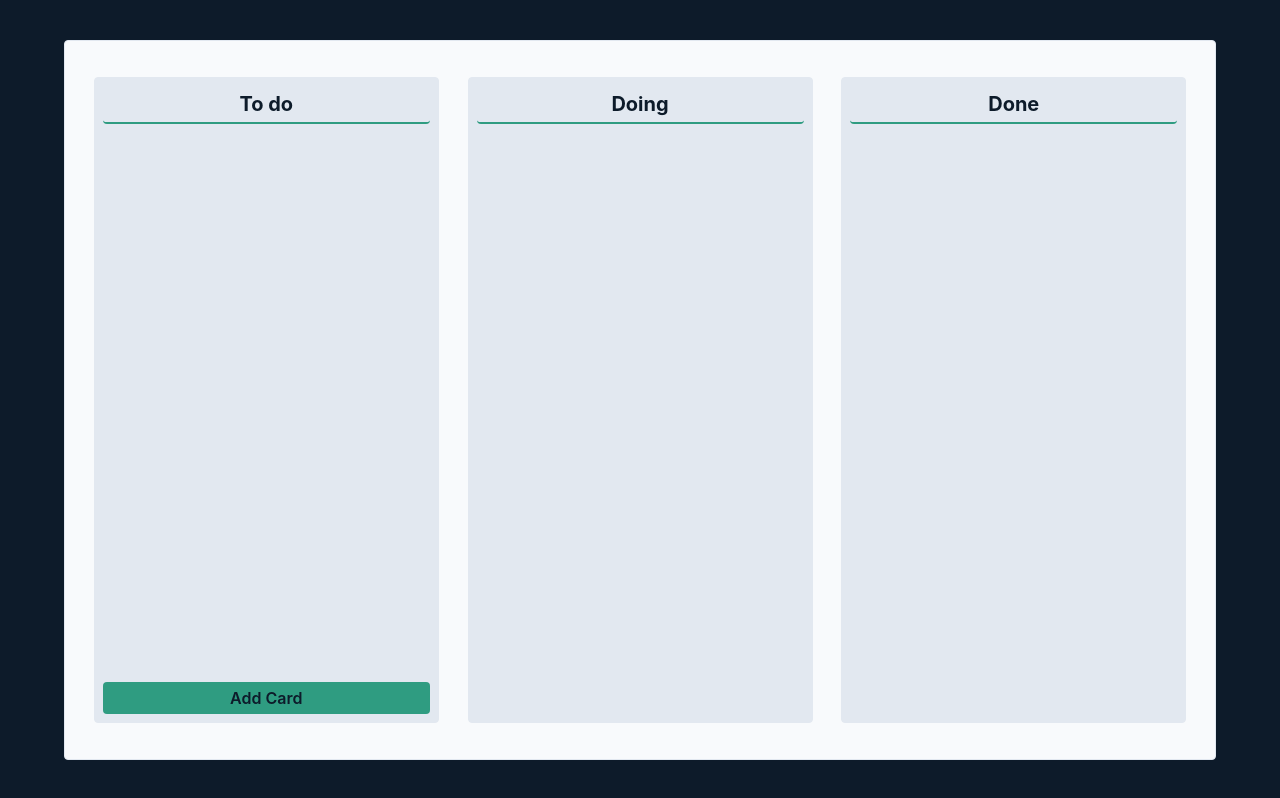
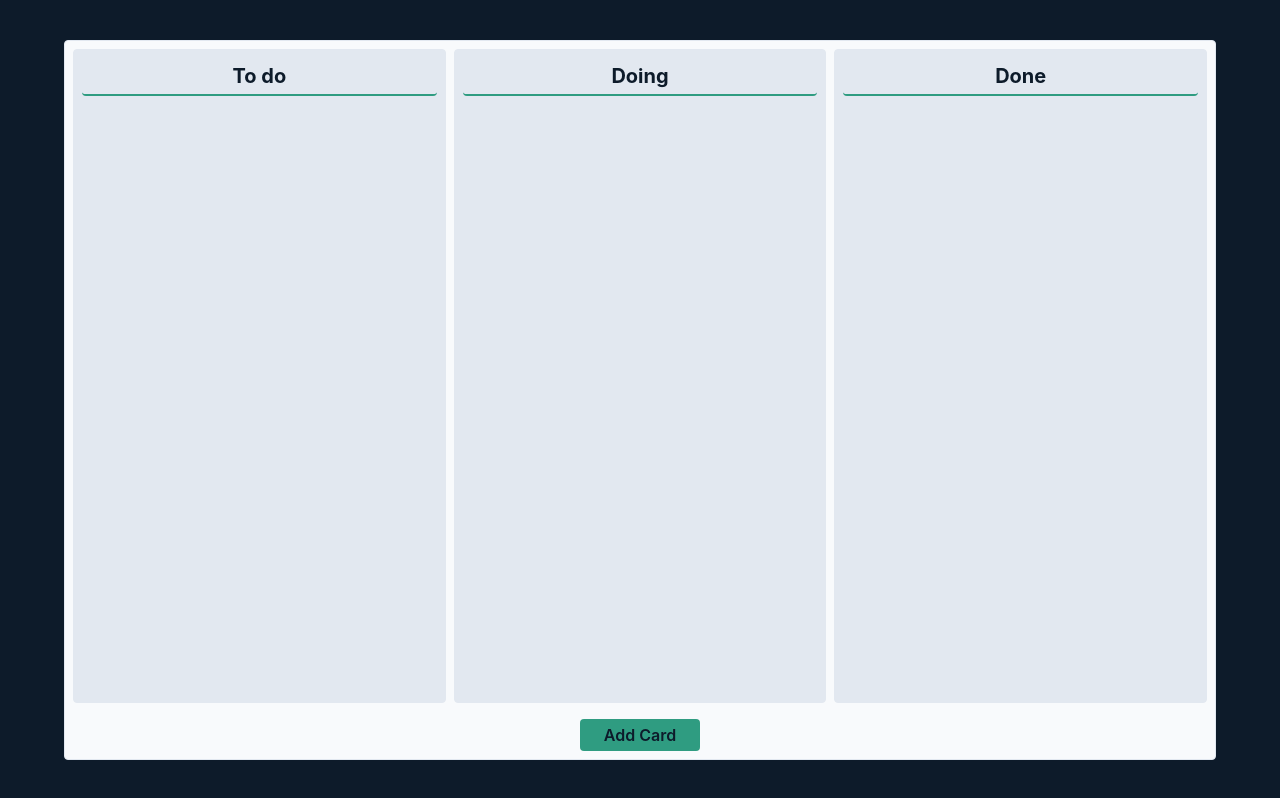
Before and after one commit to luismafra1/Kanban-with-drag-drop-project, a React (Vite) app: page / in a window 1280 px wide. Built offline with nearby package versions, Linux system fonts and the light colour scheme.

Commit message:
styling: Add Card button centralized and moved to the Board Component. Card resizing/overflow adjusted.

```diff
--- a/src/components/Board.tsx
+++ b/src/components/Board.tsx
@@ -1,15 +1,18 @@
 import type {
   Announcements,
+  CollisionDetection,
   DragEndEvent,
   DragStartEvent,
   UniqueIdentifier,
 } from "@dnd-kit/core";
 import {
-  closestCorners,
+  closestCenter,
   DndContext,
   DragOverlay,
   KeyboardSensor,
   PointerSensor,
+  pointerWithin,
+  rectIntersection,
   useSensor,
   useSensors,
 } from "@dnd-kit/core";
@@ -92,6 +95,25 @@ export function Board({
     }),
   );
 
+  const collisionDetection: CollisionDetection = (args) => {
+    const pointerHits = pointerWithin(args);
+    const hits = pointerHits.length > 0 ? pointerHits : rectIntersection(args);
+    const first = hits[0];
+    if (!first) return [];
+
+    const column = board.columns[String(first.id)];
+    if (column && column.cardIds.length > 0) {
+      const insideColumn = closestCenter({
+        ...args,
+        droppableContainers: args.droppableContainers.filter((container) =>
+          column.cardIds.includes(String(container.id)),
+        ),
+      });
+      if (insideColumn.length > 0) return insideColumn;
+    }
+    return hits;
+  };
+
   function handleDragEnd({ active, over }: DragEndEvent) {
     setActiveCardId(null);
     if (!over) return;
@@ -125,7 +147,7 @@ export function Board({
         : `Card ${nameOf(active.id)} was dropped and stayed in place`;
     },
     onDragCancel: ({ active }) =>
-      `Draggin cancelled. Card ${nameOf(active.id)} was not moved.`,
+      `Dragging cancelled. Card ${nameOf(active.id)} was not moved.`,
   };
 
   useEffect(() => {
@@ -136,17 +158,21 @@ export function Board({
     pendingFocusId.current = null;
   }, [board]);
 
+  const firstColumnId = board.columnOrder[0];
+  const firstColumn = firstColumnId ? board.columns[firstColumnId] : undefined;
+
   return (
-    <div className="size-9/10 mx-auto bg-surface flex flex-col sm:flex-row justify-evenly items-center border border-border rounded-sm">
+    <div className="size-9/10 mx-auto bg-surface flex flex-col border border-border rounded-sm">
+      <div className="flex-1 min-h-0 flex flex-col sm:flex-row gap-2 p-2">
         <DndContext
           accessibility={{ announcements }}
           sensors={sensors}
-        collisionDetection={closestCorners}
+          collisionDetection={collisionDetection}
           onDragStart={handleDragStart}
           onDragEnd={handleDragEnd}
           onDragCancel={() => setActiveCardId(null)}
         >
-        {board.columnOrder.map((columnId, index) => {
+          {board.columnOrder.map((columnId) => {
             const column = board.columns[columnId];
             if (!column) return null;
             const cards = column.cardIds
@@ -157,12 +183,8 @@ export function Board({
                 key={column.id}
                 column={column}
                 cards={cards}
-              onOpenCard={(cardId) => setDialogState({ mode: "edit", cardId })}
-              onOpenCreate={
-                index === 0
-                  ? () =>
-                      setDialogState({ mode: "create", columnId: column.id })
-                  : undefined
+                onOpenCard={(cardId) =>
+                  setDialogState({ mode: "edit", cardId })
                 }
               />
             );
@@ -171,6 +193,22 @@ export function Board({
             {activeCard ? <CardPreview card={activeCard} /> : null}
           </DragOverlay>
         </DndContext>
+      </div>
+
+      {firstColumn && (
+        <div className="flex justify-center p-2">
+          <button
+            type="button"
+            onClick={() =>
+              setDialogState({ mode: "create", columnId: firstColumn.id })
+            }
+            aria-label={`Add card to ${firstColumn.title}`}
+            className="bg-accent-dark text-navy rounded-sm px-6 py-1 font-semibold cursor-pointer"
+          >
+            Add Card
+          </button>
+        </div>
+      )}
 
       {dialogColumn && (
         <CardFormDialog
--- a/src/components/Card.tsx
+++ b/src/components/Card.tsx
@@ -44,7 +44,7 @@ export function Card({ card, onOpen }: CardProps) {
         type="button"
         aria-haspopup="dialog"
         onClick={() => onOpen(card.id)}
-        className="flex min-w-0 flex-1 flex-col items-center bg-white text-navy shadow-sm rounded-sm p-2 font-medium text-center wrap-break-word cursor-pointer"
+        className="flex min-w-0 flex-1 flex-col items-center bg-white text-navy shadow-sm rounded-sm p-2 font-medium text-center wrap-anywhere cursor-pointer"
       >
         <span className="text-lg font-bold">{card.title}</span>
         {card.description && (
--- a/src/components/Column.tsx
+++ b/src/components/Column.tsx
@@ -7,15 +7,9 @@ type ColumnProps = {
   column: ColumnData;
   cards: CardData[];
   onOpenCard: (cardId: string) => void;
-  onOpenCreate?: () => void;
 };
 
-export function Column({
-  column,
-  cards,
-  onOpenCard,
-  onOpenCreate,
-}: ColumnProps) {
+export function Column({ column, cards, onOpenCard }: ColumnProps) {
   const { setNodeRef } = useDroppable({ id: column.id });
   const { active, over } = useDndContext();
   const isTarget =
@@ -26,7 +20,7 @@ export function Column({
     <section
       ref={setNodeRef}
       aria-labelledby={`column-${column.id}`}
-      className={`bg-border flex flex-col p-2 h-3/10 sm:h-9/10 w-9/10 sm:w-3/10 border border-border rounded-sm gap-2 ${isTarget ? "ring-2 ring-accent-dark bg-accent-light/40" : ""}`}
+      className={`bg-border flex flex-col p-2 flex-1 min-h-0 min-w-0 border border-border rounded-sm gap-2 ${isTarget ? "ring-2 ring-accent-dark bg-accent-light/40" : ""}`}
     >
       <h2
         id={`column-${column.id}`}
@@ -44,17 +38,6 @@ export function Column({
           ))}
         </ul>
       </SortableContext>
-
-      {onOpenCreate && (
-        <button
-          type="button"
-          onClick={onOpenCreate}
-          className="bg-accent-dark text-navy rounded-sm p-1 hover:cursor-pointer font-semibold"
-          aria-label={`Add card to ${column.title}`}
-        >
-          Add Card
-        </button>
-      )}
     </section>
   );
 }
```
Lines whose indentation alone changed are shown as unchanged.
